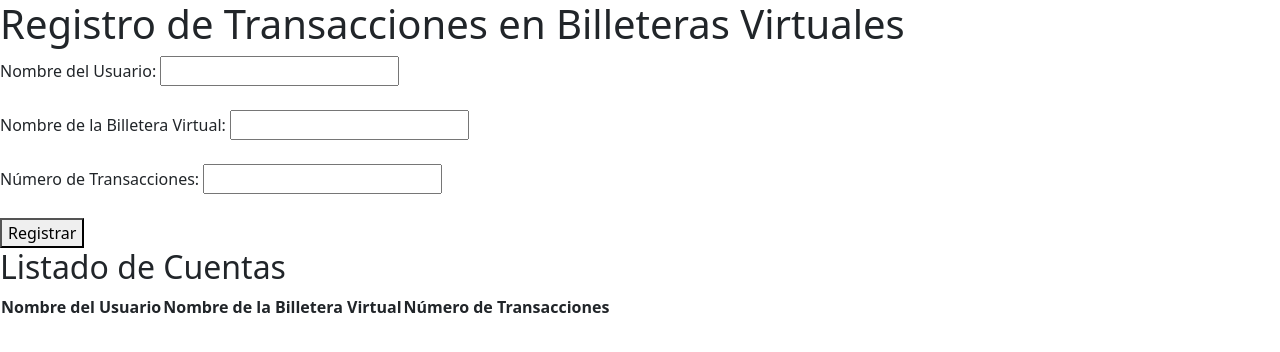
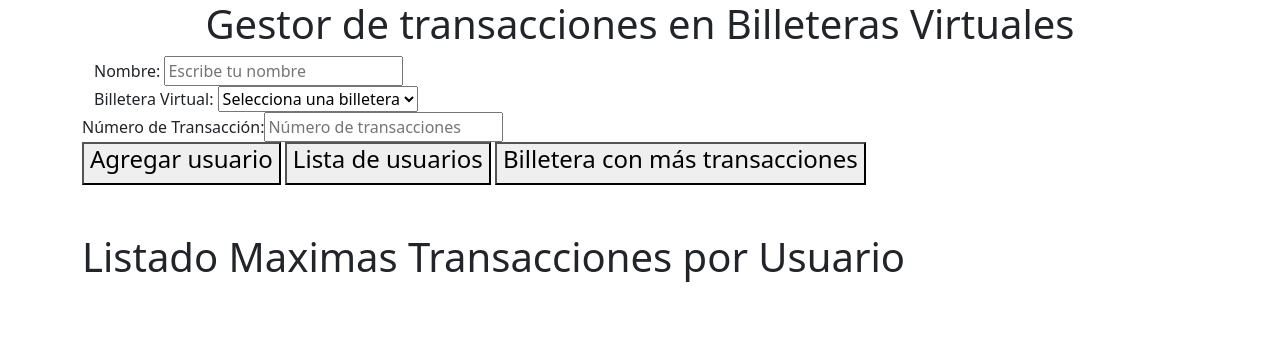
Before and after one commit to LIFabrego/proyecto03js_GestorBilleteraVirtual_grupo_3, a plain HTML site: page public/views/index.html in a window 1280 px wide. Drawn offline with nearby package versions, Linux system fonts and the light colour scheme.

Commit message:
Modificacion de codigo Html

```diff
--- a/public/views/index.html
+++ b/public/views/index.html
@@ -7,24 +7,43 @@
     <link href="https://cdn.jsdelivr.net/npm/bootstrap@5.3.3/dist/css/bootstrap.min.css" rel="stylesheet" integrity="sha384-QWTKZyjpPEjISv5WaRU9OFeRpok6YctnYmDr5pNlyT2bRjXh0JMhjY6hW+ALEwIH" crossorigin="anonymous">
 </head>
 <body>
-     <div class="Registradora de Transacciones en Billetera Virtuales">
-        <h1>Registro de Transacciones en Billeteras Virtuales</h1>
-        <form >
-            <label for="Nombre">Nombre del Usuario:</label>
-            <input type="text" id="Nombre" required><br><br>
-            <label for="Billetera">Nombre de la Billetera Virtual:</label>
-            <input type="text" ><br><br>
-            <label for="transiciones">Número de Transacciones:</label>
-            <input type="numeror" id="transiciones" min="0" required><br><br>
-            <button type="submit">Registrar</button>
+    <div class="container">
+        <div class="row">
+            <div class="col-12">
+                <h1 class="text-center">Gestor de transacciones en Billeteras Virtuales</h1>
+            </div>
+        </div>
+
+        <form class="container">
+            <div class="column">
+                <label for="nombre">Nombre:</label>
+                <input type="text" id="nombre" placeholder="Escribe tu nombre">
+            </div>
+            <form class="column">
+                <label for="billetera">Billetera Virtual:</label>
+                <select id="billetera">
+                    <option value="">Selecciona una billetera</option>
+                    <option value="paypal">PayPal</option>
+                    <option value="mercado pago">Mercado Pago</option>
+                    <option value="personal pay">PersonalPay</option>
+                    <option value="crypto">Criptomonedas</option>
+                    <option value="uala">Uala</option>
+                </select>
+            </form>
         </form>
-        <h2>Listado de Cuentas</h2>
-        <table >
-            <thead>
-                <tr>
-                    <th>Nombre del Usuario</th>
-                    <th>Nombre de la Billetera Virtual</th>
-                    <th>Número de Transacciones</th>
-                </tr>
-</body>
-</html>
+            <table class="column">
+                <label for="transaccion">Número de Transacción:</label>
+                <input type="number" id="transaccion" placeholder="Número de transacciones">
+            </table>
+            <div>
+            <button onclick="agregarUsuarios()"><h4>Agregar usuario</h4></button>
+            <button onclick="listaUsuarios()"><h4>Lista de usuarios</h4></button>
+            <button onclick="billeteraMasTransacciones()"><h4>Billetera con más transacciones</h4></button>
+            </div>
+            <table id="contenedorLista" class="mt-4"></table>
+            <h1 id="transaccionMaximaLista" class="mt-4">
+            Listado Maximas Transacciones por Usuario
+             </h1>
+            <p id="transaccionMaxima"></p>
+    <script src="https://cdn.jsdelivr.net/npm/bootstrap@5.3.3/dist/js/bootstrap.bundle.min.js" integrity="sha384-YvpcrYf0tY3lHB60NNkmXc5s9fDVZLESaAA55NDzOxhy9GkcIdslK1eN7N6jIeHz" crossorigin="anonymous"></script>
+    <script src="/src/index.js"></script>
```
